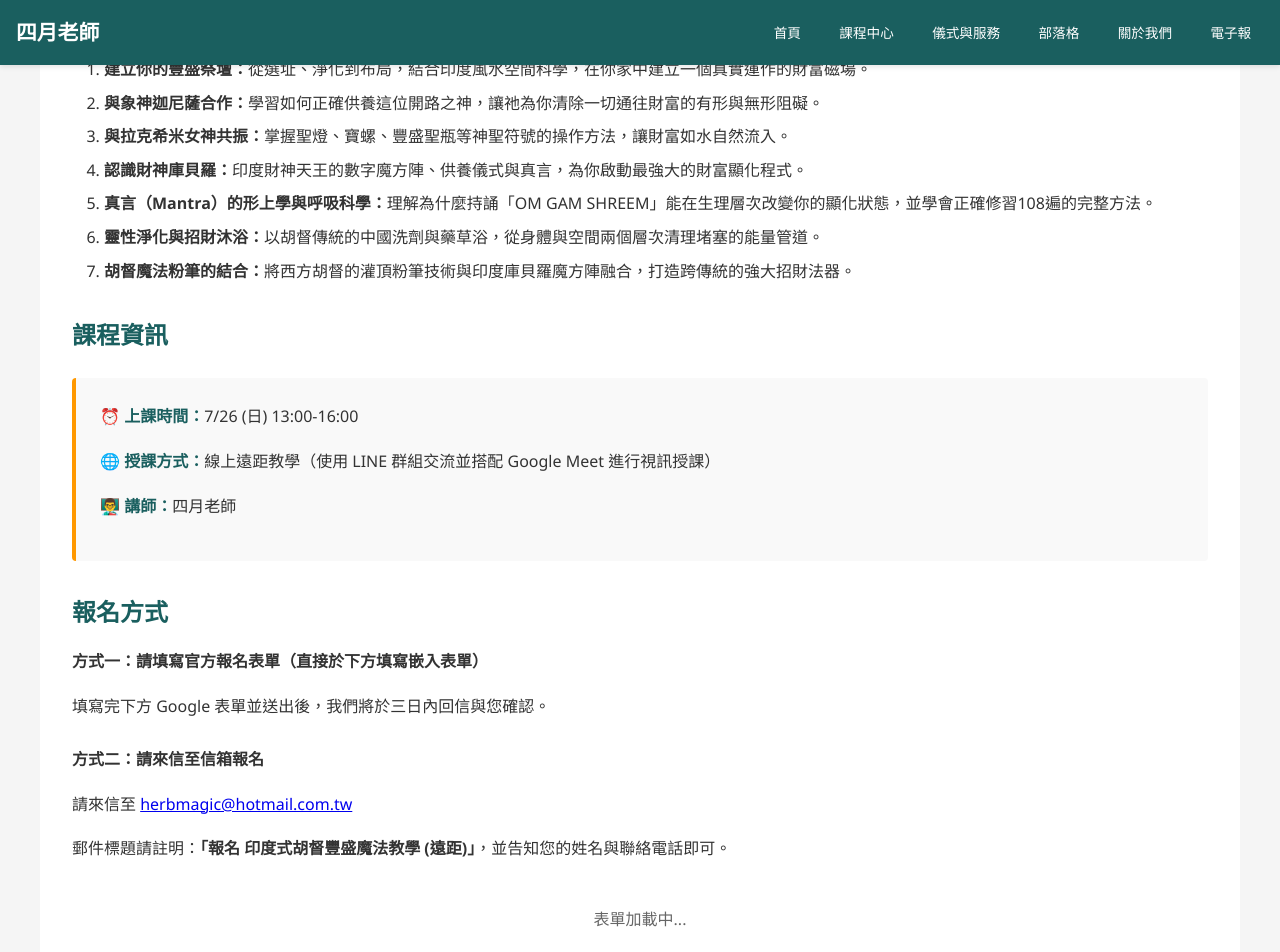
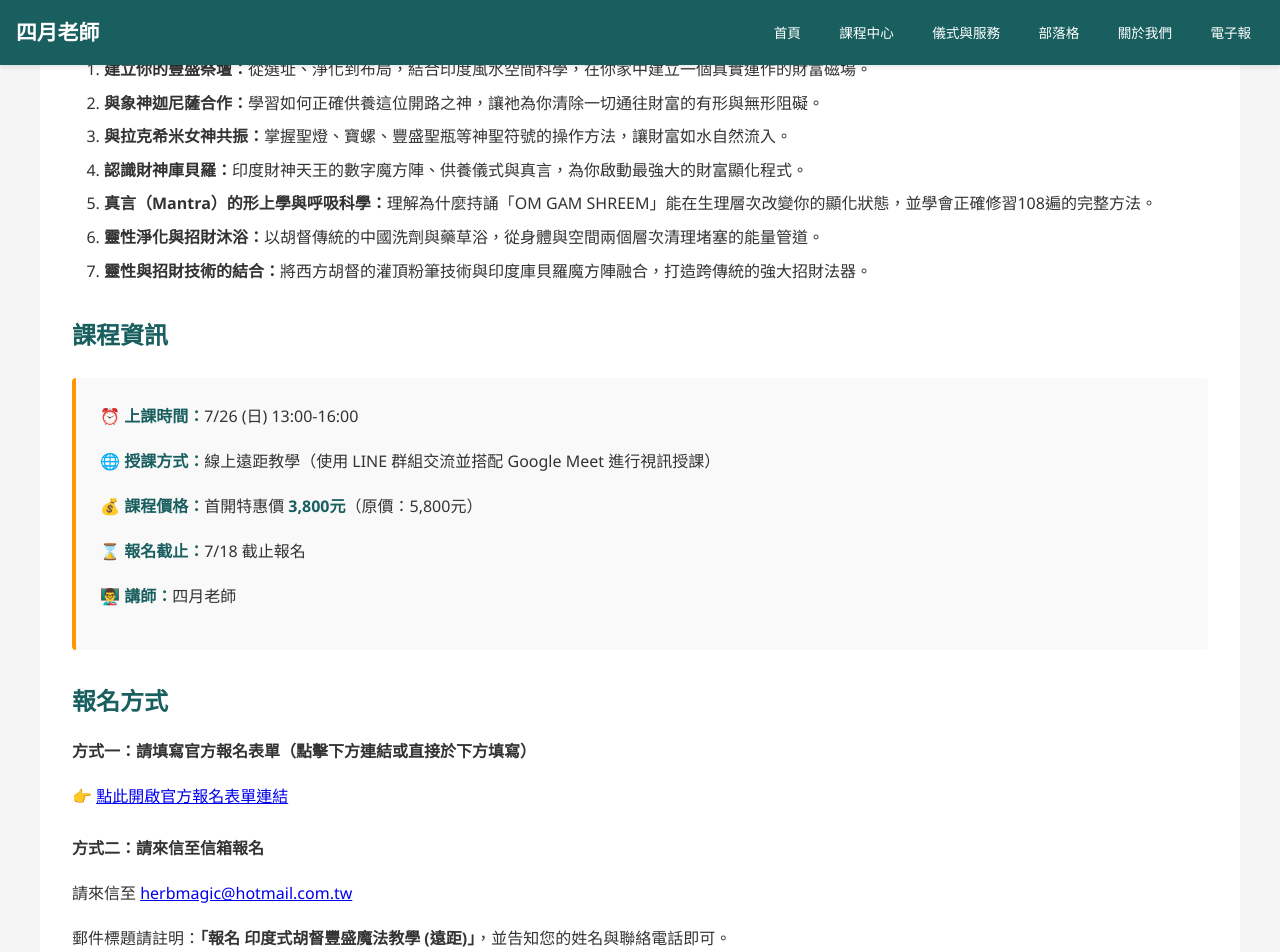
Before and after one commit to light4uliuphone-lang/hoodoo, a Jekyll site: the page built from courses/course-hoodoo-10.html, in a window 1280 px wide and 1400 px high, scrolled down 870 px. Shown: the top 952 px of the window. Built offline with Jekyll 4.4.1, drawn with Linux system fonts in a browser that asks for light colours.

Commit message:
Update course-hoodoo-10.html

```diff
--- a/courses/course-hoodoo-10.html
+++ b/courses/course-hoodoo-10.html
@@ -39,29 +39,39 @@
             <li><strong>認識財神庫貝羅：</strong>印度財神天王的數字魔方陣、供養儀式與真言，為你啟動最強大的財富顯化程式。</li>
             <li><strong>真言（Mantra）的形上學與呼吸科學：</strong>理解為什麼持誦「OM GAM SHREEM」能在生理層次改變你的顯化狀態，並學會正確修習108遍的完整方法。</li>
             <li><strong>靈性淨化與招財沐浴：</strong>以胡督傳統的中國洗劑與藥草浴，從身體與空間兩個層次清理堵塞的能量管道。</li>
-            <li><strong>胡督魔法粉筆的結合：</strong>將西方胡督的灌頂粉筆技術與印度庫貝羅魔方陣融合，打造跨傳統的強大招財法器。</li>
+            <li><strong>靈性與招財技術的結合：</strong>將西方胡督的灌頂粉筆技術與印度庫貝羅魔方陣融合，打造跨傳統的強大招財法器。</li>
         </ol>
 
         <h2>課程資訊</h2>
         <div class="course-info-box">
             <p><strong>⏰ 上課時間：</strong>7/26 (日) 13:00-16:00</p>
             <p><strong>🌐 授課方式：</strong>線上遠距教學（使用 LINE 群組交流並搭配 Google Meet 進行視訊授課）</p>
+            <p><strong>💰 課程價格：</strong>首開特惠價 <strong>3,800元</strong>（原價：5,800元）</p>
+            <p><strong>⌛ 報名截止：</strong>7/18 截止報名</p>
             <p><strong>👨‍🏫 講師：</strong>四月老師</p>
         </div>
 
         <h2>報名方式</h2>
         <div class="registration-info" style="line-height: 1.8; margin-bottom: 2rem;">
-            <p><strong>方式一：請填寫官方報名表單（直接於下方填寫嵌入表單）</strong></p>
-            <p>填寫完下方 Google 表單並送出後，我們將於三日內回信與您確認。</p>
+            <p><strong>方式一：請填寫官方報名表單（點擊下方連結或直接於下方填寫）</strong></p>
+            <p>👉 <a href="https://docs.google.com/forms/d/1J5DsDH9eXdoaFpLST_LF9GeeOQBsGByzq9Nag5k-LN8/viewform" target="_blank" rel="noopener">點此開啟官方報名表單連結</a></p>
 
             <p style="margin-top: 1.5rem;"><strong>方式二：請來信至信箱報名</strong></p>
             <p>請來信至 <a href="mailto:{{ site.email | default: 'herbmagic@hotmail.com.tw' }}">{{ site.email | default: 'herbmagic@hotmail.com.tw' }}</a></p>
             <p>郵件標題請註明：<strong>「報名 {{ page.title | split: ' - ' | first }}」</strong>，並告知您的姓名與聯絡電話即可。</p>
         </div>
 
-        <!-- 可在此處替換為此課程專屬的 Google 表單 iframe -->
         <div class="registration-form" style="margin-top: 2rem; background: #fff; padding: 10px; border-radius: 8px;">
-            <p style="text-align:center; color:#666;">表單加載中...</p>
+            <iframe
+                src="https://docs.google.com/forms/d/1J5DsDH9eXdoaFpLST_LF9GeeOQBsGByzq9Nag5k-LN8/viewform?embedded=true"
+                width="100%"
+                height="1250"
+                frameborder="0"
+                marginheight="0"
+                marginwidth="0"
+                style="display: block; margin: 0 auto; max-width: 640px;">
+                載入中…
+            </iframe>
         </div>
     </div>
 </div>
```
